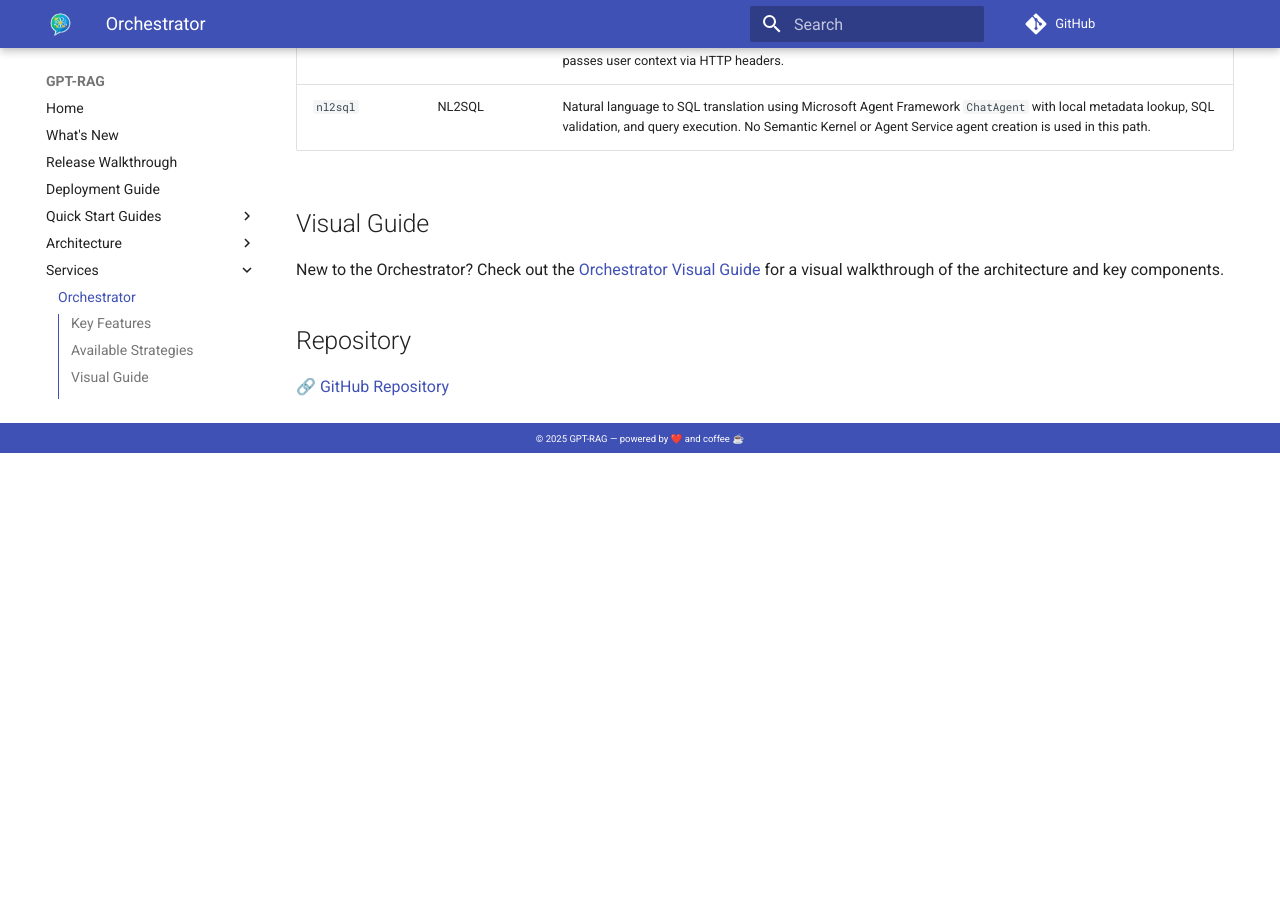
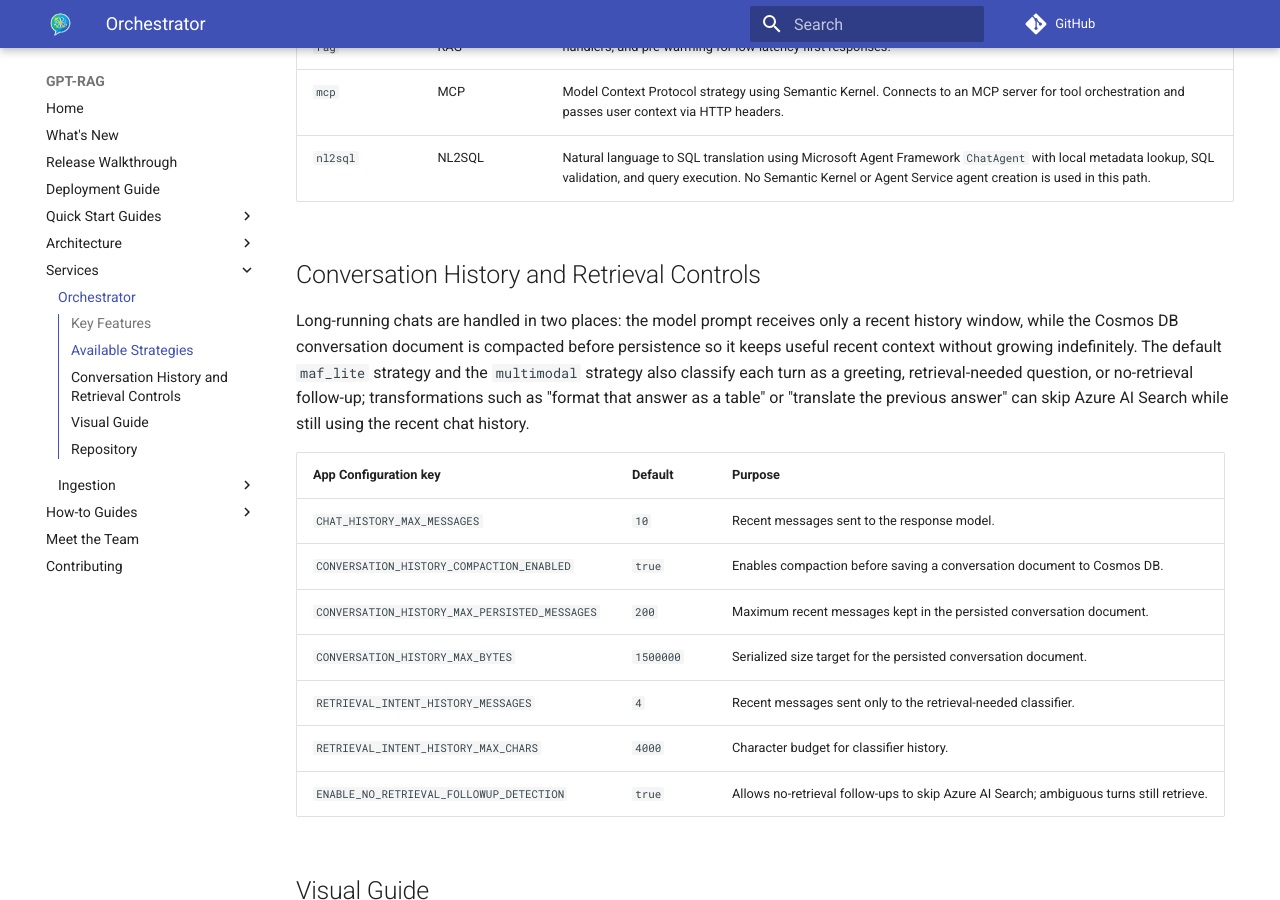
Before and after one commit to Azure/GPT-RAG, an MkDocs documentation site: the page built from docs/services_orchestrator.md, in a window 1280 px wide and 900 px high, scrolled down 891 px. Built offline with MkDocs 1.6.1 and Material for MkDocs 9.7.7, drawn with Linux system fonts in a browser that asks for light colours; comment, search, counter and statistics services are not loaded; before the commit the page ends 1344 px from its top, so only the background shows below that; some of the changed text lies outside the part shown.

Commit message:
docs: document orchestrator history compaction
Co-authored-by: Copilot <223556219+Copilot@users.noreply.github.com>

```diff
--- a/docs/services_orchestrator.md
+++ b/docs/services_orchestrator.md
@@ -5,9 +5,9 @@ The Orchestrator is the core engine of GPT-RAG, an agentic orchestration layer b
 ## Key Features
 
 - **Strategy-Based Architecture:** Pluggable orchestration strategies selected via Azure App Configuration (`AGENT_STRATEGY`).
-- **Context Retrieval:** Intelligent retrieval from Azure AI Search with citation support.
+- **Context Retrieval:** Intelligent retrieval from Azure AI Search with citation support and conservative retrieval-needed triage for local MAF strategies.
 - **Microsoft Agent Framework:** Built on the Microsoft Agent Framework.
-- **Conversation Persistence:** Maintains conversation history in Cosmos DB with real-time SSE streaming.
+- **Conversation Persistence:** Maintains conversation history in Cosmos DB with real-time SSE streaming and bounded persisted history compaction.
 - **Extensible Design:** Easy to add new strategies by extending `BaseAgentStrategy`.
 
 ## Available Strategies
@@ -22,6 +22,20 @@ The Orchestrator supports multiple strategies. The active strategy is set via th
 | `mcp` | MCP | Model Context Protocol strategy using Semantic Kernel. Connects to an MCP server for tool orchestration and passes user context via HTTP headers. |
 | `nl2sql` | NL2SQL | Natural language to SQL translation using Microsoft Agent Framework `ChatAgent` with local metadata lookup, SQL validation, and query execution. No Semantic Kernel or Agent Service agent creation is used in this path. |
 
+## Conversation History and Retrieval Controls
+
+Long-running chats are handled in two places: the model prompt receives only a recent history window, while the Cosmos DB conversation document is compacted before persistence so it keeps useful recent context without growing indefinitely. The default `maf_lite` strategy and the `multimodal` strategy also classify each turn as a greeting, retrieval-needed question, or no-retrieval follow-up; transformations such as "format that answer as a table" or "translate the previous answer" can skip Azure AI Search while still using the recent chat history.
+
+| App Configuration key | Default | Purpose |
+|-----------------------|---------|---------|
+| `CHAT_HISTORY_MAX_MESSAGES` | `10` | Recent messages sent to the response model. |
+| `CONVERSATION_HISTORY_COMPACTION_ENABLED` | `true` | Enables compaction before saving a conversation document to Cosmos DB. |
+| `CONVERSATION_HISTORY_MAX_PERSISTED_MESSAGES` | `200` | Maximum recent messages kept in the persisted conversation document. |
+| `CONVERSATION_HISTORY_MAX_BYTES` | `1500000` | Serialized size target for the persisted conversation document. |
+| `RETRIEVAL_INTENT_HISTORY_MESSAGES` | `4` | Recent messages sent only to the retrieval-needed classifier. |
+| `RETRIEVAL_INTENT_HISTORY_MAX_CHARS` | `4000` | Character budget for classifier history. |
+| `ENABLE_NO_RETRIEVAL_FOLLOWUP_DETECTION` | `true` | Allows no-retrieval follow-ups to skip Azure AI Search; ambiguous turns still retrieve. |
+
 ## Visual Guide
 
 New to the Orchestrator? Check out the [Orchestrator Visual Guide](orchestrator_visual_guide.md) for a visual walkthrough of the architecture and key components.
```
Also changed, not shown: docs/whatisnew.md (+6 -0 lines).
